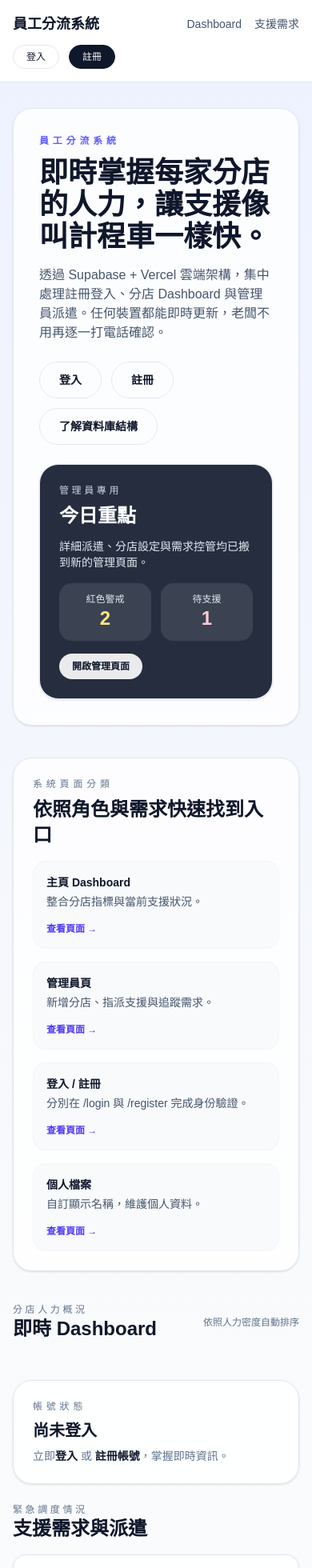
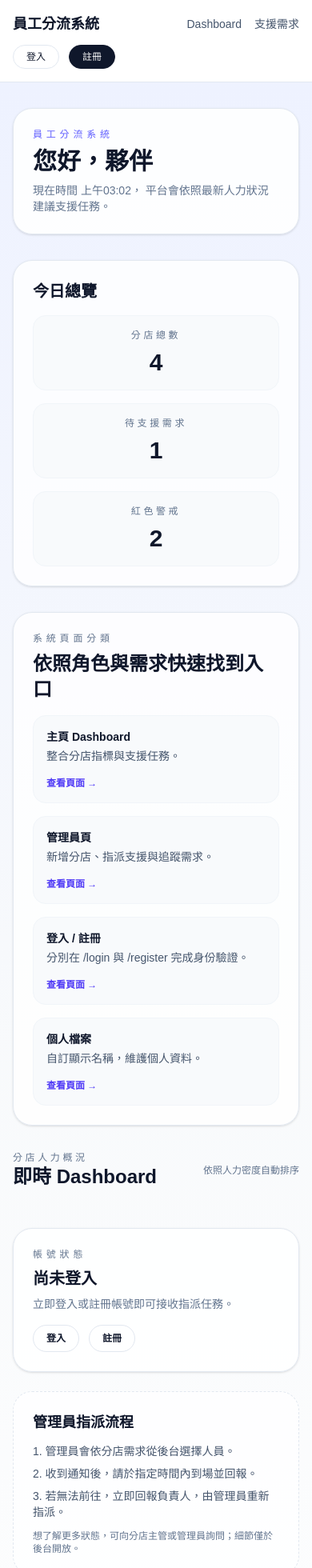
Before and after one commit to jour9927/Emma, a Next.js app: page / in a window 390 px wide. Shown: the top 1960 px of the page at 80% size. Built offline with nearby package versions, Linux system fonts and the light colour scheme; no server answers; the database is empty.

Commit message:
feat: personalize home dashboard and limit branch details

```diff
--- a/src/app/page.tsx
+++ b/src/app/page.tsx
@@ -4,6 +4,12 @@ import { SupportRequestBoard } from "@/components/SupportRequestBoard";
 import { loadBranches, loadRequests, buildSnapshot } from "@/lib/data";
 import { loadCurrentUser, isAdmin } from "@/lib/auth";
 import { signOutAction } from "@/lib/supabase/actions";
+
+const priorityWeight: Record<string, number> = {
+  high: 0,
+  medium: 1,
+  low: 2,
+};
 
 export const dynamic = "force-dynamic";
 
@@ -16,103 +22,116 @@ export default async function Home() {
 
   const snapshot = buildSnapshot(branches, requests);
   const admin = isAdmin(user);
+  const greetingName =
+    user?.user_metadata?.username ??
+    user?.user_metadata?.full_name ??
+    user?.email ??
+    "夥伴";
+
+  const now = new Date();
+  const arrivalDeadline = new Date(now.getTime() + 60 * 60 * 1000);
+  const openRequests = requests.filter((request) => request.status === "open");
+  const urgentRequest = openRequests
+    .slice()
+    .sort(
+      (a, b) => priorityWeight[a.priority] - priorityWeight[b.priority],
+    )[0];
+  const fallbackBranch = branches
+    .slice()
+    .sort(
+      (a, b) =>
+        a.current_headcount / a.required_headcount -
+        b.current_headcount / b.required_headcount,
+    )[0];
+
+  const recommendedBranch = urgentRequest
+    ? branches.find((branch) => branch.id === urgentRequest.branch_id)
+    : fallbackBranch;
+
+  const recommendedReason = urgentRequest
+    ? `${urgentRequest.requested_by} 回報 ${
+        urgentRequest.priority === "high"
+          ? "高優先"
+          : urgentRequest.priority === "medium"
+            ? "中優先"
+            : "一般"
+      } 缺人需求`
+    : fallbackBranch
+      ? "該分店人力低於 70%，需要優先支援。"
+      : "目前所有分店人力均衡。";
+
+  const generalStats = [
+    { label: "分店總數", value: snapshot.totalBranches },
+    { label: "待支援需求", value: snapshot.openRequests },
+    { label: "紅色警戒", value: snapshot.criticalBranches },
+  ];
 
   return (
     <div className="min-h-screen bg-gradient-to-b from-indigo-50 via-slate-50 to-white">
-      <div className="mx-auto max-w-6xl space-y-10 px-4 py-8 sm:px-6 lg:py-12">
-        <header className="rounded-3xl border border-slate-200 bg-white/80 p-8 shadow-sm backdrop-blur">
-          <div className="grid gap-6 lg:grid-cols-[2fr,1fr]">
-            <div>
-              <p className="text-xs font-semibold uppercase tracking-[0.4em] text-indigo-500">
+      <div className="mx-auto max-w-6xl space-y-8 px-4 py-8 sm:px-6 lg:py-12">
+        <section className="rounded-3xl border border-slate-200 bg-white/90 p-6 shadow-sm sm:p-8">
+          <p className="text-xs uppercase tracking-[0.4em] text-indigo-500">
             員工分流系統
           </p>
-              <h1 className="mt-3 text-4xl font-semibold text-slate-900">
-                即時掌握每家分店的人力，讓支援像叫計程車一樣快。
+          <h1 className="mt-2 text-3xl font-semibold text-slate-900">
+            您好，{greetingName}
           </h1>
-              <p className="mt-4 text-base text-slate-600">
-                透過 Supabase + Vercel 雲端架構，集中處理註冊登入、分店 Dashboard
-                與管理員派遣。任何裝置都能即時更新，老闆不用再逐一打電話確認。
+          <p className="mt-2 text-sm text-slate-500">
+            現在時間 {now.toLocaleTimeString("zh-TW", { hour: "2-digit", minute: "2-digit" })}，
+            平台會依照最新人力狀況建議支援任務。
           </p>
-              <div className="mt-6 flex flex-wrap gap-3 text-sm">
-                {admin && (
+          {recommendedBranch && (
+            <div className="mt-6 rounded-3xl border border-indigo-100 bg-indigo-50/70 p-5 text-slate-900">
+              <p className="text-xs font-semibold uppercase tracking-[0.3em] text-indigo-500">
+                最優先支援任務
+              </p>
+              <h3 className="mt-2 text-2xl font-semibold">
+                請於{" "}
+                {arrivalDeadline.toLocaleTimeString("zh-TW", {
+                  hour: "2-digit",
+                  minute: "2-digit",
+                })}
+                前往 {recommendedBranch.name}
+              </h3>
+              <p className="mt-2 text-sm text-slate-600">{recommendedReason}</p>
+              <p className="mt-2 text-sm text-slate-500">
+                位置：{recommendedBranch.location}
+              </p>
+              {admin ? (
                 <Link
                   href="/management"
-                    className="rounded-full bg-slate-900 px-6 py-3 font-semibold text-white hover:bg-slate-800"
+                  className="mt-4 inline-flex items-center rounded-full bg-slate-900 px-4 py-2 text-xs font-semibold text-white hover:bg-slate-800"
                 >
-                    前往管理專區
+                  前往管理頁指派人員
                 </Link>
+              ) : (
+                <p className="mt-4 text-xs text-slate-500">
+                  若已在路上，請於抵達後至管理員群組回報；如需調整，等待管理員從後台重新指派。
+                </p>
               )}
-                {user ? (
-                  <>
-                    <Link
-                      href="/profile"
-                      className="rounded-full border border-slate-200 px-6 py-3 font-semibold text-slate-900 hover:border-slate-300"
+            </div>
+          )}
+        </section>
+
+        <section className="rounded-3xl border border-slate-200 bg-white/80 p-6 shadow-sm">
+          <h2 className="text-xl font-semibold text-slate-900">今日總覽</h2>
+          <div className="mt-4 grid gap-4 sm:grid-cols-3">
+            {generalStats.map((stat) => (
+              <div
+                key={stat.label}
+                className="rounded-2xl border border-slate-100 bg-slate-50 p-4 text-center"
               >
-                      個人檔案
-                    </Link>
-                    <form action={signOutAction}>
-                      <button className="rounded-full border border-slate-200 px-6 py-3 font-semibold text-slate-900 hover:border-slate-300">
-                        登出
-                      </button>
-                    </form>
-                  </>
-                ) : (
-                  <>
-                    <Link
-                      href="/login"
-                      className="rounded-full border border-slate-200 px-6 py-3 font-semibold text-slate-900 hover:border-slate-300"
-                    >
-                      登入
-                    </Link>
-                    <Link
-                      href="/register"
-                      className="rounded-full border border-slate-200 px-6 py-3 font-semibold text-slate-900 hover:border-slate-300"
-                    >
-                      註冊
-                    </Link>
-                  </>
-                )}
-                <a
-                  href="https://supabase.com/docs"
-                  target="_blank"
-                  rel="noreferrer"
-                  className="rounded-full border border-slate-200 px-6 py-3 font-semibold text-slate-900 hover:border-slate-300"
-                >
-                  了解資料庫結構
-                </a>
+                <p className="text-xs uppercase tracking-[0.3em] text-slate-500">
+                  {stat.label}
+                </p>
+                <p className="mt-2 text-3xl font-semibold text-slate-900">
+                  {stat.value}
+                </p>
               </div>
+            ))}
           </div>
-            <div className="rounded-3xl border border-slate-200 bg-slate-900/90 p-6 text-white shadow-sm">
-              <p className="text-xs uppercase tracking-[0.3em] text-slate-300">
-                管理員專用
-              </p>
-              <h3 className="mt-2 text-2xl font-semibold">今日重點</h3>
-              <p className="mt-3 text-sm text-slate-200">
-                詳細派遣、分店設定與需求控管均已搬到新的管理頁面。
-              </p>
-              <dl className="mt-4 grid grid-cols-2 gap-3 text-center">
-                <div className="rounded-2xl bg-white/10 p-3">
-                  <dt className="text-xs text-slate-200">紅色警戒</dt>
-                  <dd className="text-2xl font-semibold text-amber-200">
-                    {snapshot.criticalBranches}
-                  </dd>
-                </div>
-                <div className="rounded-2xl bg-white/10 p-3">
-                  <dt className="text-xs text-slate-200">待支援</dt>
-                  <dd className="text-2xl font-semibold text-rose-200">
-                    {snapshot.openRequests}
-                  </dd>
-                </div>
-              </dl>
-              <Link
-                href="/management"
-                className="mt-4 inline-flex items-center justify-center rounded-full bg-white/90 px-4 py-2 text-xs font-semibold text-slate-900 hover:bg-white"
-              >
-                開啟管理頁面
-              </Link>
-            </div>
-          </div>
-        </header>
+        </section>
+
         <section className="rounded-3xl border border-slate-200 bg-white/80 p-6 shadow-sm">
           <p className="text-xs uppercase tracking-[0.4em] text-slate-500">
             系統頁面分類
@@ -124,13 +143,14 @@ export default async function Home() {
             {[
               {
                 title: "主頁 Dashboard",
-                description: "整合分店指標與當前支援狀況。",
+                description: "整合分店指標與支援任務。",
                 href: "/",
               },
               {
                 title: "管理員頁",
                 description: "新增分店、指派支援與追蹤需求。",
                 href: "/management",
+                highlight: admin,
               },
               {
                 title: "登入 / 註冊",
@@ -165,7 +185,7 @@ export default async function Home() {
         </section>
 
         <div className="grid gap-8 lg:grid-cols-[3fr,2fr]">
-          <BranchGrid branches={branches} />
+          <BranchGrid branches={branches} showDetails={admin} />
           <div className="space-y-6">
             <section className="rounded-3xl border border-slate-200 bg-white/90 p-6 shadow-sm">
               <p className="text-xs uppercase tracking-[0.4em] text-slate-500">
@@ -174,18 +194,34 @@ export default async function Home() {
               {user ? (
                 <>
                   <h3 className="mt-2 text-xl font-semibold text-slate-900">
-                    歡迎回來，{user.user_metadata?.username ?? user.email}
+                    歡迎回來，{greetingName}
                   </h3>
                   <p className="mt-2 text-sm text-slate-500">
-                    你可以前往{" "}
+                    {admin
+                      ? "你擁有管理員權限，可直接進入後台指派任務。"
+                      : "請留意通知，收到管理員指派後盡快回報。"}
+                  </p>
+                  <div className="mt-4 flex flex-wrap gap-3 text-xs">
                     <Link
                       href="/profile"
-                      className="font-semibold text-slate-900 underline-offset-2 hover:underline"
+                      className="rounded-full border border-slate-200 px-4 py-2 font-semibold text-slate-900 hover:border-slate-300"
                     >
                       個人檔案
-                    </Link>{" "}
-                    或直接管理分店。
-                  </p>
+                    </Link>
+                    <form action={signOutAction}>
+                      <button className="rounded-full border border-slate-200 px-4 py-2 font-semibold text-slate-900 hover:border-slate-300">
+                        登出
+                      </button>
+                    </form>
+                    {admin && (
+                      <Link
+                        href="/management"
+                        className="rounded-full bg-slate-900 px-4 py-2 font-semibold text-white hover:bg-slate-800"
+                      >
+                        前往管理頁
+                      </Link>
+                    )}
+                  </div>
                 </>
               ) : (
                 <>
@@ -193,26 +229,42 @@ export default async function Home() {
                     尚未登入
                   </h3>
                   <p className="mt-2 text-sm text-slate-500">
-                    立即
+                    立即登入或註冊帳號即可接收指派任務。
+                  </p>
+                  <div className="mt-4 flex flex-wrap gap-3 text-xs">
                     <Link
                       href="/login"
-                      className="font-semibold text-slate-900 underline-offset-2 hover:underline"
+                      className="rounded-full border border-slate-200 px-4 py-2 font-semibold text-slate-900 hover:border-slate-300"
                     >
                       登入
-                    </Link>{" "}
-                    或{" "}
+                    </Link>
                     <Link
                       href="/register"
-                      className="font-semibold text-slate-900 underline-offset-2 hover:underline"
+                      className="rounded-full border border-slate-200 px-4 py-2 font-semibold text-slate-900 hover:border-slate-300"
                     >
-                      註冊帳號
+                      註冊
                     </Link>
-                    ，掌握即時資訊。
-                  </p>
+                  </div>
                 </>
               )}
             </section>
+            {admin ? (
               <SupportRequestBoard branches={branches} requests={requests} />
+            ) : (
+              <section className="rounded-3xl border border-dashed border-slate-200 bg-white/70 p-6 text-sm text-slate-600">
+                <h3 className="text-lg font-semibold text-slate-900">
+                  管理員指派流程
+                </h3>
+                <ol className="mt-3 list-inside list-decimal space-y-2">
+                  <li>管理員會依分店需求從後台選擇人員。</li>
+                  <li>收到通知後，請於指定時間內到場並回報。</li>
+                  <li>若無法前往，立即回報負責人，由管理員重新指派。</li>
+                </ol>
+                <p className="mt-3 text-xs text-slate-500">
+                  想了解更多狀態，可向分店主管或管理員詢問；細節僅於後台開放。
+                </p>
+              </section>
+            )}
           </div>
         </div>
 
@@ -228,15 +280,15 @@ export default async function Home() {
               },
               {
                 title: "多分店 Dashboard",
-                description: "即時顯示各分店人力、備註與聯絡窗口。",
+                description: "即時顯示各分店人力，管理員看到完整資訊。",
               },
               {
                 title: "支援需求中心",
-                description: "只要填表就能廣播缺人資訊，減少來回溝通。",
+                description: "管理員可指派，員工依通知前往支援即可。",
               },
               {
-                title: "管理員維運頁",
-                description: "新增分店、調整人力、結案需求都在同一頁。",
+                title: "行動裝置友好",
+                description: "手機即可查看任務時間與建議分店。",
               },
             ].map((item) => (
               <article
--- a/src/components/BranchGrid.tsx
+++ b/src/components/BranchGrid.tsx
@@ -24,9 +24,10 @@ const statusMap: Record<
 
 interface BranchGridProps {
   branches: Branch[];
+  showDetails?: boolean;
 }
 
-export function BranchGrid({ branches }: BranchGridProps) {
+export function BranchGrid({ branches, showDetails = true }: BranchGridProps) {
   return (
     <section className="space-y-4">
       <div className="flex items-center justify-between">
@@ -90,9 +91,10 @@ export function BranchGrid({ branches }: BranchGridProps) {
                     />
                   </div>
                 </div>
-                {branch.notes && (
+                {showDetails && branch.notes && (
                   <p className="mt-3 text-sm text-slate-600">{branch.notes}</p>
                 )}
+                {showDetails ? (
                   <div className="mt-4 flex items-center justify-between text-sm">
                     <div className="text-slate-500">
                       聯絡人：
@@ -107,6 +109,11 @@ export function BranchGrid({ branches }: BranchGridProps) {
                       我要支援
                     </a>
                   </div>
+                ) : (
+                  <p className="mt-4 text-xs text-slate-500">
+                    詳細備註與聯絡資訊僅限管理員於後台檢視。
+                  </p>
+                )}
               </article>
             );
           })}
```
Lines whose indentation alone changed are shown as unchanged.
